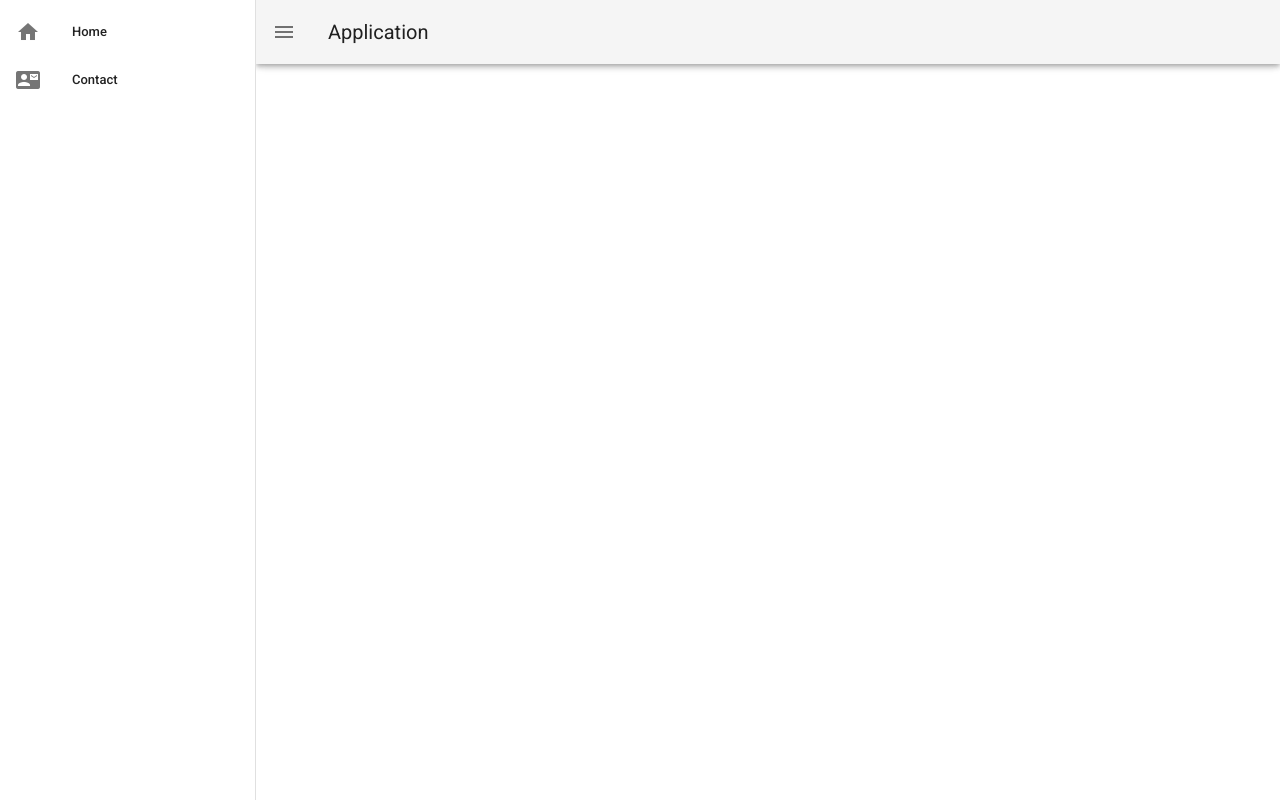
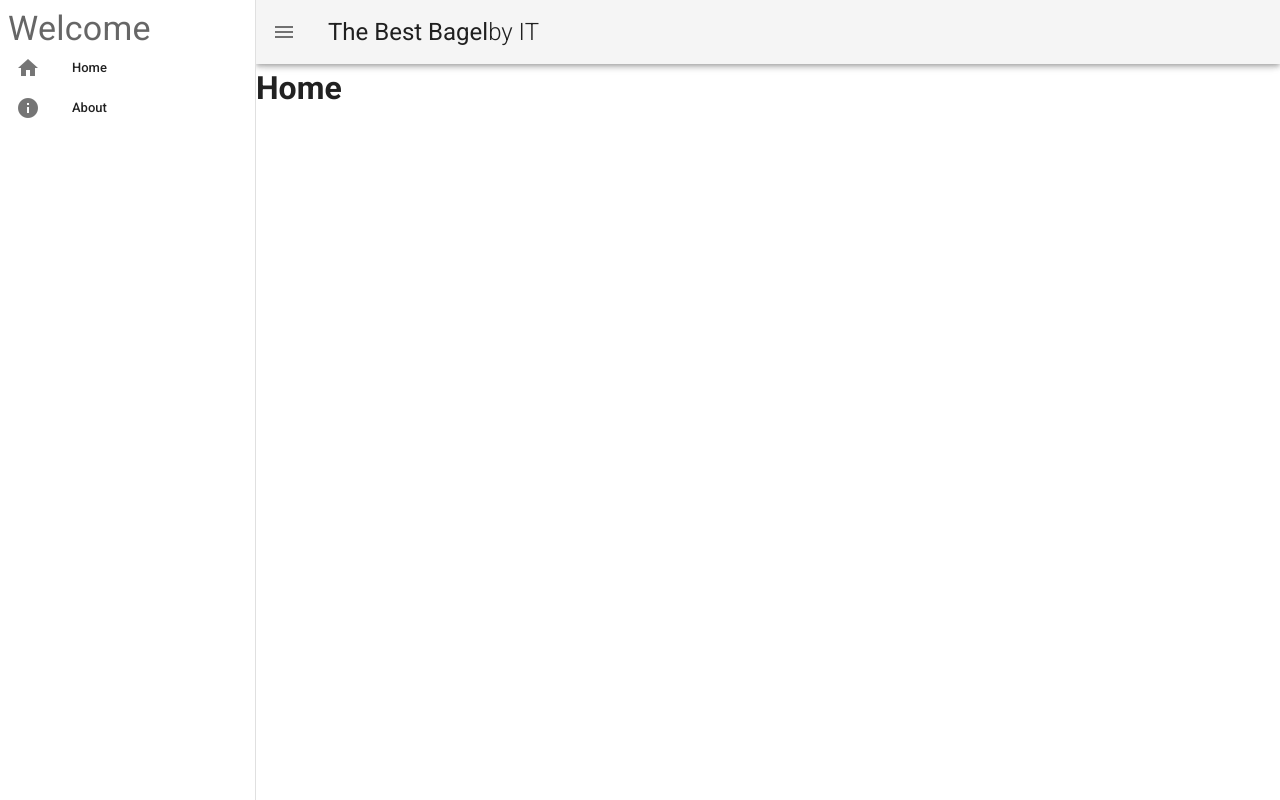
Before and after one commit to KickButtowski80/bagelshop, a Vue app: page / in a window 1280 px wide. Built offline with nearby package versions, Linux system fonts and the light colour scheme.

Commit message:
setting up the routes in drawer nav

```diff
--- a/src/App.vue
+++ b/src/App.vue
@@ -2,6 +2,7 @@
   <v-app id="app">
     <v-content>
       <DrawerMenu />
+      <router-view></router-view>
     </v-content>
   </v-app>
 </template>
--- a/src/components/DrawerMenu.vue
+++ b/src/components/DrawerMenu.vue
@@ -2,28 +2,30 @@
   <div>
     <v-navigation-drawer v-model="drawer" app>
       <v-list dense>
-        <v-list-item link>
-          <v-list-item-action>
-            <v-icon>home</v-icon>
-          </v-list-item-action>
-          <v-list-item-content>
-            <v-list-item-title>Home</v-list-item-title>
-          </v-list-item-content>
-        </v-list-item>
-        <v-list-item link>
-          <v-list-item-action>
-            <v-icon>contact_mail</v-icon>
-          </v-list-item-action>
-          <v-list-item-content>
-            <v-list-item-title>Contact</v-list-item-title>
-          </v-list-item-content>
-        </v-list-item>
+        <v-subheader class="display-1">Welcome</v-subheader>
+        <v-list-item-group color="primary">
+          <v-list-item v-for="(item, i) in items" :key="i" link>
+            <router-link tag="span" :to="item.link">
+              <v-list-item-icon>
+                <v-icon v-text="item.icon"></v-icon>
+              </v-list-item-icon>
+            </router-link>
+            <router-link tag="span" :to="item.link">
+              <v-list-item-content>
+                <v-list-item-title v-text="item.text"></v-list-item-title>
+              </v-list-item-content>
+            </router-link>
+          </v-list-item>
+        </v-list-item-group>
       </v-list>
     </v-navigation-drawer>
 
     <v-app-bar app>
       <v-app-bar-nav-icon @click.stop="drawer = !drawer" />
-      <v-toolbar-title>Application</v-toolbar-title>
+      <v-toolbar-title class="headline">
+        <span>The Best Bagel</span>
+        <span class="font-weight-light">by IT</span>
+      </v-toolbar-title>
     </v-app-bar>
   </div>
 </template>
@@ -35,7 +37,11 @@ export default {
     source: String
   },
   data: () => ({
-    drawer: null
+    drawer: null,
+    items: [
+      { text: "Home", icon: "home", link: "/" },
+      { text: "About", icon: "info", link: "/about" }
+    ]
   })
 };
 </script>
--- a/src/views/Home.vue
+++ b/src/views/Home.vue
@@ -1,8 +1,9 @@
 <template>
   <div class="home">
-
+    <h1>Home</h1>
 
   </div>
+
 </template>
 
 <script>
```
